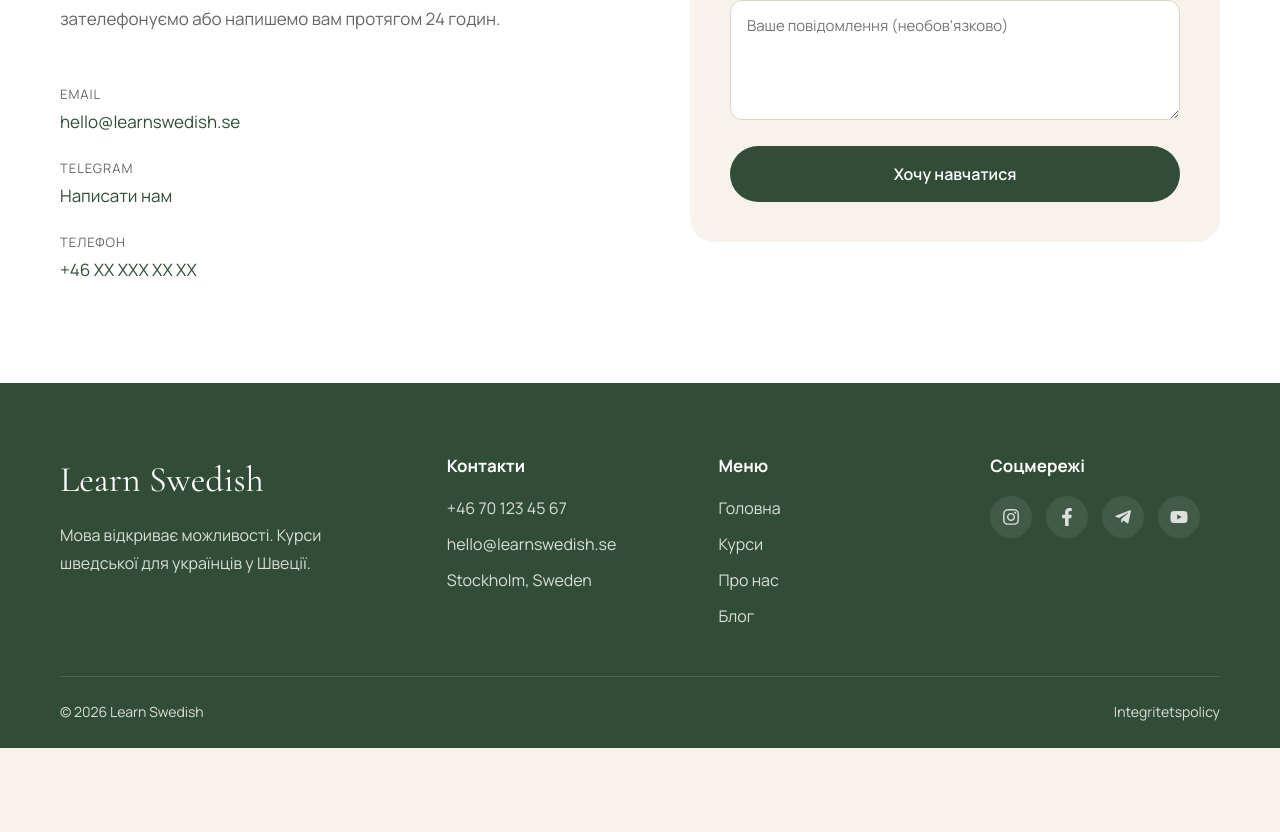
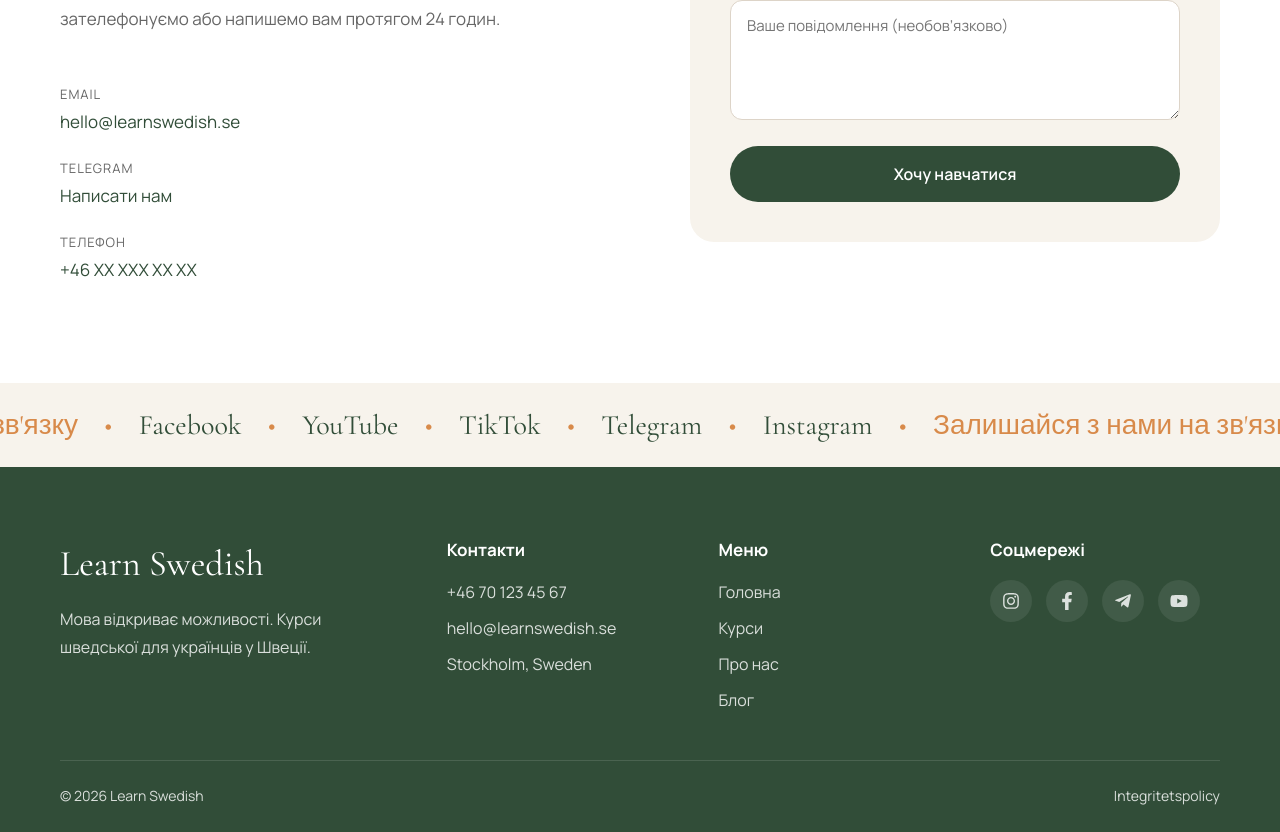
Before and after one commit to LiliiaDud/learn-swedish, a Next.js app: page /contacts in a window 1280 px wide. Shown: the part 898-1730 px from the top of the page. Before the commit the page ends 1646 px from the top, so only its background shows below. Built offline with nearby package versions, Linux system fonts and the light colour scheme.

Commit message:
feat: add animation marquee track to contacts page

```diff
--- a/src/app/contacts/page.module.scss
+++ b/src/app/contacts/page.module.scss
@@ -138,6 +138,60 @@
   border-radius: 24px;
 }
 
+.marquee {
+  width: 100%;
+  overflow: hidden;
+
+  padding: 28px 0;
+
+  background: $background;
+  color: $accent;
+}
+
+.marqueeTrack {
+  display: flex;
+  width: max-content;
+  align-items: center;
+  gap: 26px;
+  white-space: nowrap;
+  animation: marquee 28s linear infinite;
+}
+
+.marqueeTrack span,
+.marqueeTrack a {
+  font-family: var(--font-cormorant);
+  font-size: 28px;
+  line-height: 1;
+}
+
+.marqueeTrack a {
+  color: $primary;
+  text-decoration: none;
+
+  transition:
+    color 0.3s ease,
+    opacity 0.3s ease;
+}
+
+.marqueeTrack a:hover {
+  color: $accent;
+  opacity: 0.7;
+}
+
+@keyframes marquee {
+  from {
+    transform: translateX(0);
+  }
+
+  to {
+    transform: translateX(-50%);
+  }
+}
+
+.marquee:hover .marqueeTrack {
+  animation-play-state: paused;
+}
+
 @media (max-width: 992px) {
   .hero {
     padding: 130px 0 70px;
@@ -184,4 +238,18 @@
 
     border-radius: 18px;
   }
+
+  .marquee {
+    padding: 20px 0;
+  }
+
+  .marqueeTrack {
+    gap: 18px;
+
+    animation-duration: 20s;
+  }
+
+  .marqueeTrack span {
+    font-size: 23px;
+  }
 }
--- a/src/app/contacts/page.tsx
+++ b/src/app/contacts/page.tsx
@@ -65,6 +65,112 @@ export default function ContactsPage() {
           </div>
         </Container>
       </section>
+      <section className={styles.marquee}>
+        <div className={styles.marqueeTrack}>
+          <span>Залишайся з нами на зв'язку</span>
+          <span>•</span>
+
+          <a
+            href="https://www.facebook.com/"
+            target="_blank"
+            rel="noopener noreferrer"
+          >
+            Facebook
+          </a>
+
+          <span>•</span>
+
+          <a
+            href="https://www.youtube.com/"
+            target="_blank"
+            rel="noopener noreferrer"
+          >
+            YouTube
+          </a>
+
+          <span>•</span>
+
+          <a
+            href="https://www.tiktok.com/"
+            target="_blank"
+            rel="noopener noreferrer"
+          >
+            TikTok
+          </a>
+
+          <span>•</span>
+
+          <a href="https://t.me/" target="_blank" rel="noopener noreferrer">
+            Telegram
+          </a>
+
+          <span>•</span>
+
+          <a
+            href="https://www.instagram.com/"
+            target="_blank"
+            rel="noopener noreferrer"
+          >
+            Instagram
+          </a>
+
+          <span>•</span>
+
+          {/* Повторюємо для плавного безперервного руху */}
+
+          <span>Залишайся з нами на зв'язку</span>
+          <span>•</span>
+
+          <a
+            href="https://www.facebook.com/"
+            target="_blank"
+            rel="noopener noreferrer"
+          >
+            Facebook
+          </a>
+
+          <span>•</span>
+
+          <a
+            href="https://www.youtube.com/"
+            target="_blank"
+            rel="noopener noreferrer"
+          >
+            YouTube
+          </a>
+
+          <span>•</span>
+
+          <a
+            href="https://www.tiktok.com/"
+            target="_blank"
+            rel="noopener noreferrer"
+          >
+            TikTok
+          </a>
+
+          <span>•</span>
+
+          <a href="https://t.me/" target="_blank" rel="noopener noreferrer">
+            Telegram
+          </a>
+
+          <span>•</span>
+
+          <a
+            href="https://www.instagram.com/"
+            target="_blank"
+            rel="noopener noreferrer"
+          >
+            Instagram
+          </a>
+
+          <span>•</span>
+
+          <span>Залишайся з нами на зв'язку</span>
+          <span>•</span>
+        </div>
+      </section>
     </main>
   );
 }
```
